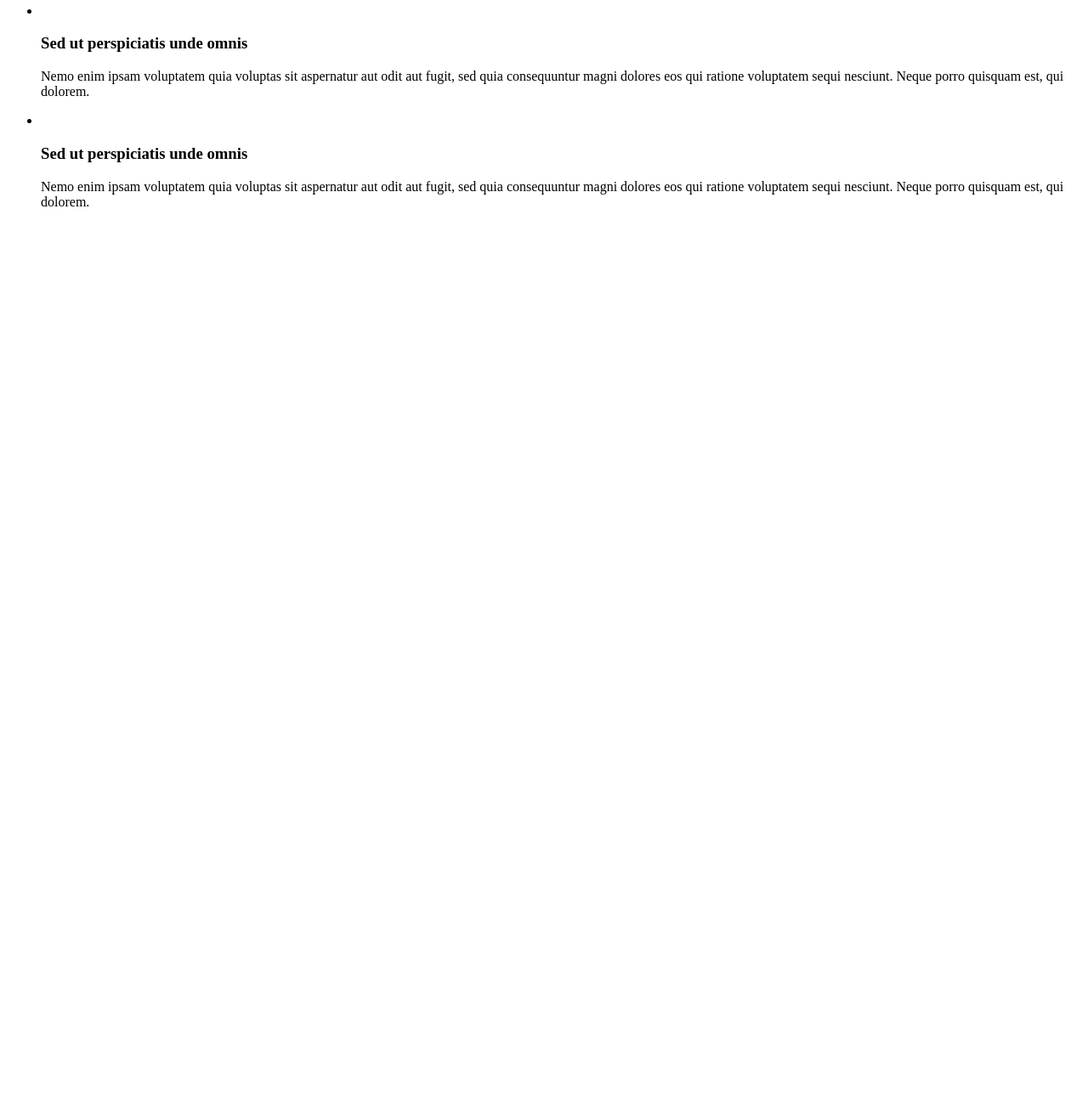
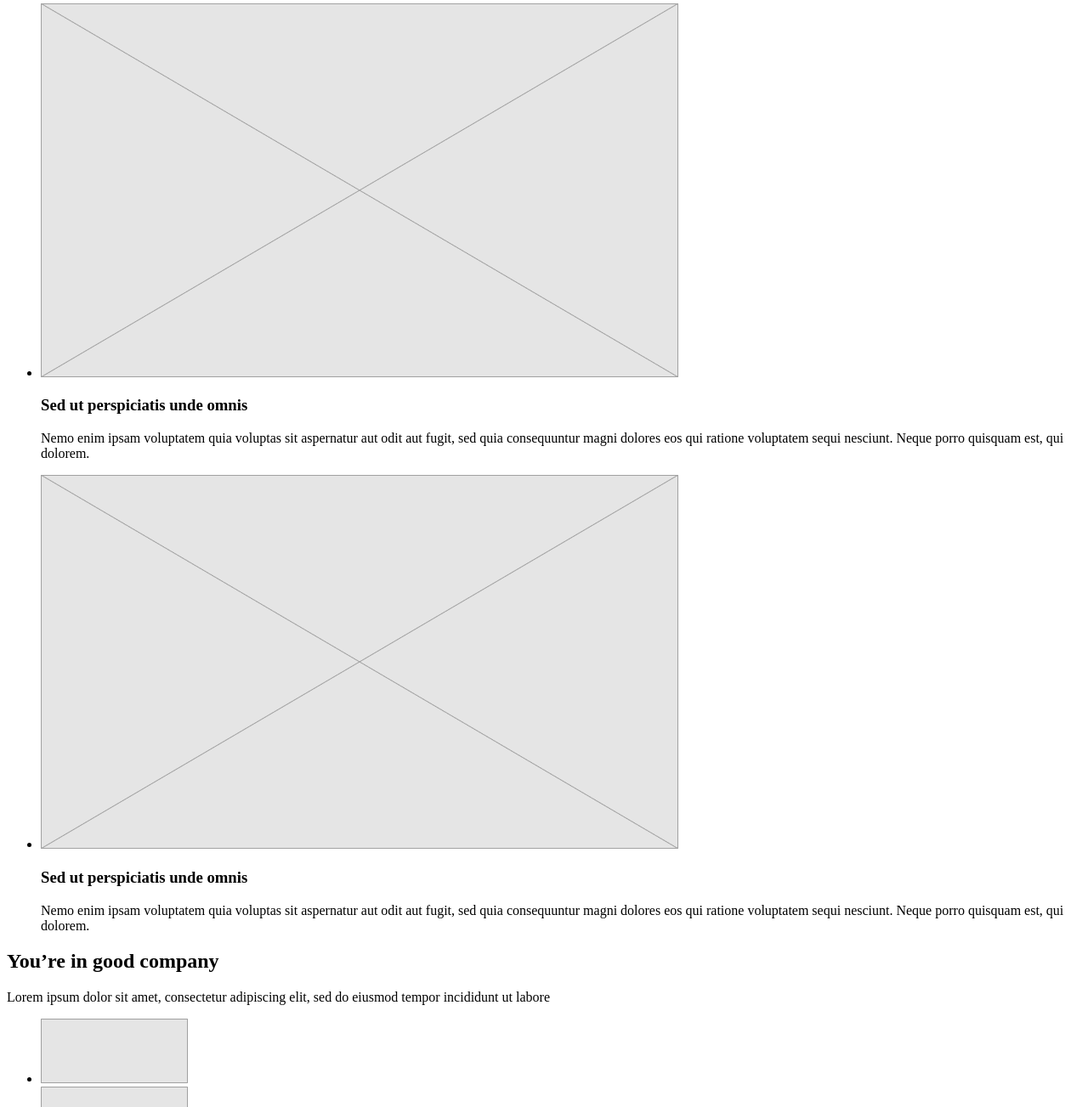
Before and after one commit to Andrew4119/github-tutorial, a plain HTML site: page index.html in a window 1280 px wide. Shown: the part 794-2097 px from the top of the page at 85% size. Before the commit the page ends 1057 px from the top, so only its background shows below. Drawn offline with Linux system fonts and the light colour scheme.

Commit message:
Разработка сайта

```diff
--- a/index.html
+++ b/index.html
@@ -7,6 +7,7 @@
     <title>Document</title>
 </head>
 <body>
+    <!-- Шапка сайта -->
     <header>
         <nav>
             <a href="">
@@ -25,12 +26,14 @@
             </ul>
         </nav>
     </header>
-    <div>
+    <main>
+        <div>
             <section>
                 <h1>The largest community of photo enthusiasts</h1>
                 <a href="">Join Today</a>
             </section>
         </div>
+        <!-- Герои -->
         <section>
             <h2>Snap photos and share like <br> never before</h2>
             <ul>
@@ -56,19 +59,38 @@
                 </li>
             </ul>
         </section>
+        <!-- Примеры работ -->
         <section>
             <ul>
                 <li>
-                    <img src="./img/placeholder1.png" alt="" width="750">
+                    <img src="./img/placeholder.png" alt="" width="750">
                     <h3>Sed ut perspiciatis unde omnis</h3>
                     <p>Nemo enim ipsam voluptatem quia voluptas sit aspernatur aut odit aut fugit, sed quia consequuntur magni dolores eos qui ratione voluptatem sequi nesciunt. Neque porro quisquam est, qui dolorem.</p>
                 </li>
                 <li>
-                    <img src="./img/placeholder2.png" alt="" width="750">
+                    <img src="./img/placeholder.png" alt="" width="750">
                     <h3>Sed ut perspiciatis unde omnis</h3>
                     <p>Nemo enim ipsam voluptatem quia voluptas sit aspernatur aut odit aut fugit, sed quia consequuntur magni dolores eos qui ratione voluptatem sequi nesciunt. Neque porro quisquam est, qui dolorem.</p>
                 </li>
             </ul>
         </section>
+        <section>
+            <h2>You’re in good company</h2>
+            <p>Lorem ipsum dolor sit amet, consectetur adipiscing elit, sed do eiusmod tempor incididunt ut labore</p>
+            <ul>
+                <li><img src="./img/Icon.svg" alt=""></li>
+                <li><img src="./img/Icon.svg" alt=""></li>
+                <li><img src="./img/Icon.svg" alt=""></li>
+                <li><img src="./img/Icon.svg" alt=""></li>
+                <li><img src="./img/Icon.svg" alt=""></li>
+                <li><img src="./img/Icon.svg" alt=""></li>
+                <li><img src="./img/Icon.svg" alt=""></li>
+                <li><img src="./img/Icon.svg" alt=""></li>
+            </ul>
+        </section>
+    </main>
+    <footer>
+
+    </footer>
 </body>
 </html>
```
